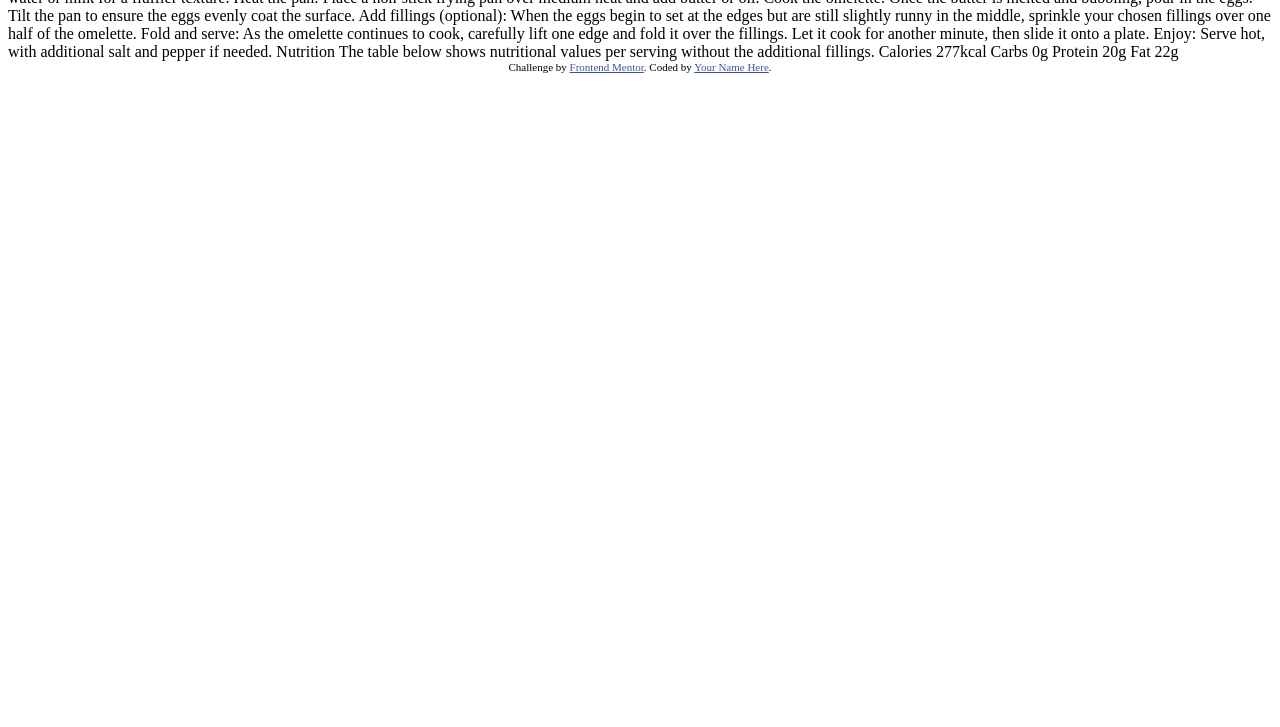
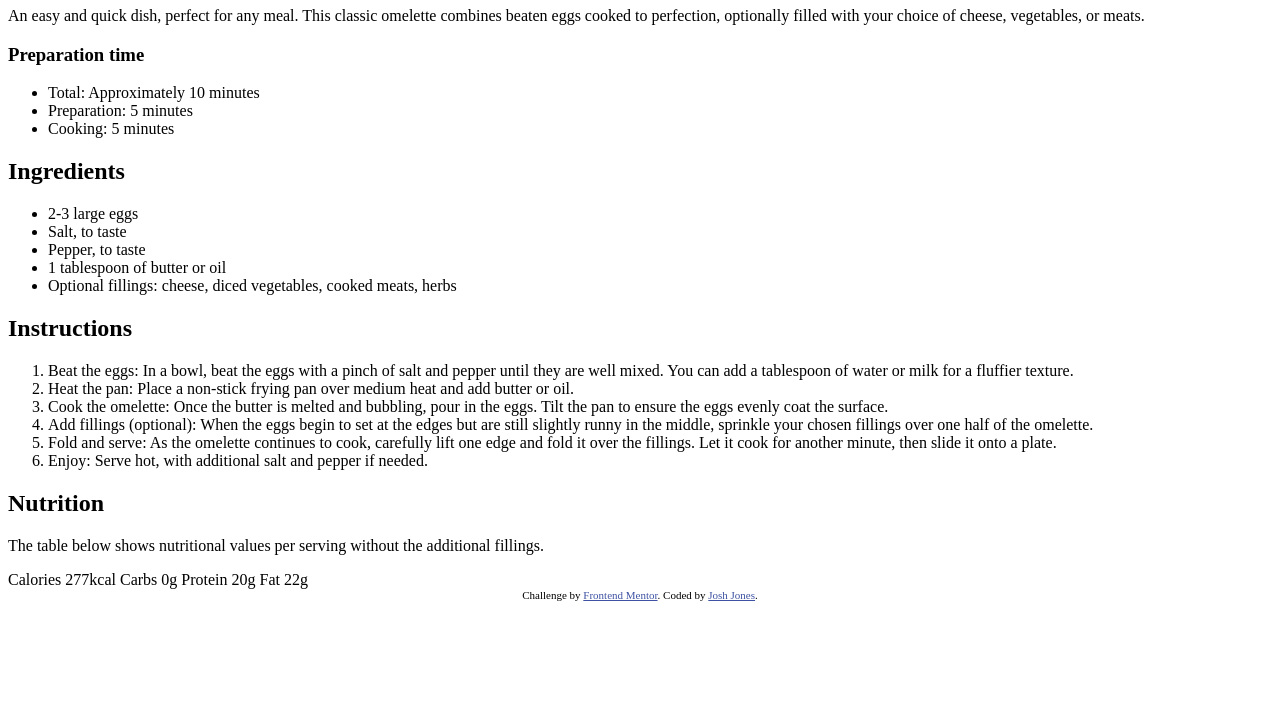
Before and after one commit to JxshJxnes/basic-recipe-site, a plain HTML site: page index.html in a window 1280 px wide. Shown: the part 73-800 px from the top of the page. Drawn offline with Linux system fonts and the light colour scheme.

Commit message:
Basic markup added

```diff
--- a/index.html
+++ b/index.html
@@ -16,47 +16,54 @@
 </head>
 <body>
 
-  Simple Omelette Recipe
+ <h1> Simple Omelette Recipe</h1>
 
-  An easy and quick dish, perfect for any meal. This classic omelette combines beaten eggs cooked
-  to perfection, optionally filled with your choice of cheese, vegetables, or meats.
+  <p>An easy and quick dish, perfect for any meal. This classic omelette combines beaten eggs cooked
+  to perfection, optionally filled with your choice of cheese, vegetables, or meats.</p>
 
-  Preparation time
+  <h3>Preparation time</h3>
 
-  Total: Approximately 10 minutes
-  Preparation: 5 minutes
-  Cooking: 5 minutes
+    <ul>
+    <li>Total: Approximately 10 minutes</li>
+    <li>Preparation: 5 minutes</li>
+      <li>Cooking: 5 minutes</li>
+    </ul>
 
-  Ingredients
+ <h2> Ingredients </h2>
 
-  2-3 large eggs
-  Salt, to taste
-  Pepper, to taste
-  1 tablespoon of butter or oil
-  Optional fillings: cheese, diced vegetables, cooked meats, herbs
+  <ul>
+    <li>2-3 large eggs</li>
+    <li>Salt, to taste</li>
+    <li>Pepper, to taste</li>
+    <li>1 tablespoon of butter or oil</li>
+    <li>Optional fillings: cheese, diced vegetables, cooked meats, herbs</li>
+  </ul>
 
-  Instructions
+  <h2>Instructions</h2>
 
-  Beat the eggs: In a bowl, beat the eggs with a pinch of salt and pepper until they are well mixed.
-  You can add a tablespoon of water or milk for a fluffier texture.
+  <ol>
+    <li>Beat the eggs: In a bowl, beat the eggs with a pinch of salt and pepper until they are well mixed.
+    You can add a tablespoon of water or milk for a fluffier texture.</li>
 
-  Heat the pan: Place a non-stick frying pan over medium heat and add butter or oil.
+    <li> Heat the pan: Place a non-stick frying pan over medium heat and add butter or oil.</li>
 
-  Cook the omelette: Once the butter is melted and bubbling, pour in the eggs. Tilt the pan to ensure
-  the eggs evenly coat the surface.
+    <li>Cook the omelette: Once the butter is melted and bubbling, pour in the eggs. Tilt the pan to ensure
+    the eggs evenly coat the surface.</li>
 
-  Add fillings (optional): When the eggs begin to set at the edges but are still slightly runny in the
-  middle, sprinkle your chosen fillings over one half of the omelette.
+    <li>Add fillings (optional): When the eggs begin to set at the edges but are still slightly runny in the
+    middle, sprinkle your chosen fillings over one half of the omelette.</li>
 
-  Fold and serve: As the omelette continues to cook, carefully lift one edge and fold it over the
-  fillings. Let it cook for another minute, then slide it onto a plate.
+    <li>Fold and serve: As the omelette continues to cook, carefully lift one edge and fold it over the
+    fillings. Let it cook for another minute, then slide it onto a plate.</li>
 
-  Enjoy: Serve hot, with additional salt and pepper if needed.
+    <li>Enjoy: Serve hot, with additional salt and pepper if needed.</li>
+  </ol>
 
-  Nutrition
+  <h2>Nutrition</h2>
 
-  The table below shows nutritional values per serving without the additional fillings.
+    <p>The table below shows nutritional values per serving without the additional fillings.</p>
 
+    <!-- This section should be a table-->
   Calories
   277kcal
 
@@ -71,7 +78,7 @@
 
   <div class="attribution">
     Challenge by <a href="https://www.frontendmentor.io?ref=challenge" target="_blank">Frontend Mentor</a>.
-    Coded by <a href="#">Your Name Here</a>.
+    Coded by <a href="https://github.com/JxshJxnes">Josh Jones</a>.
   </div>
 </body>
 </html>
```
Also changed, not shown: 1 other file.
